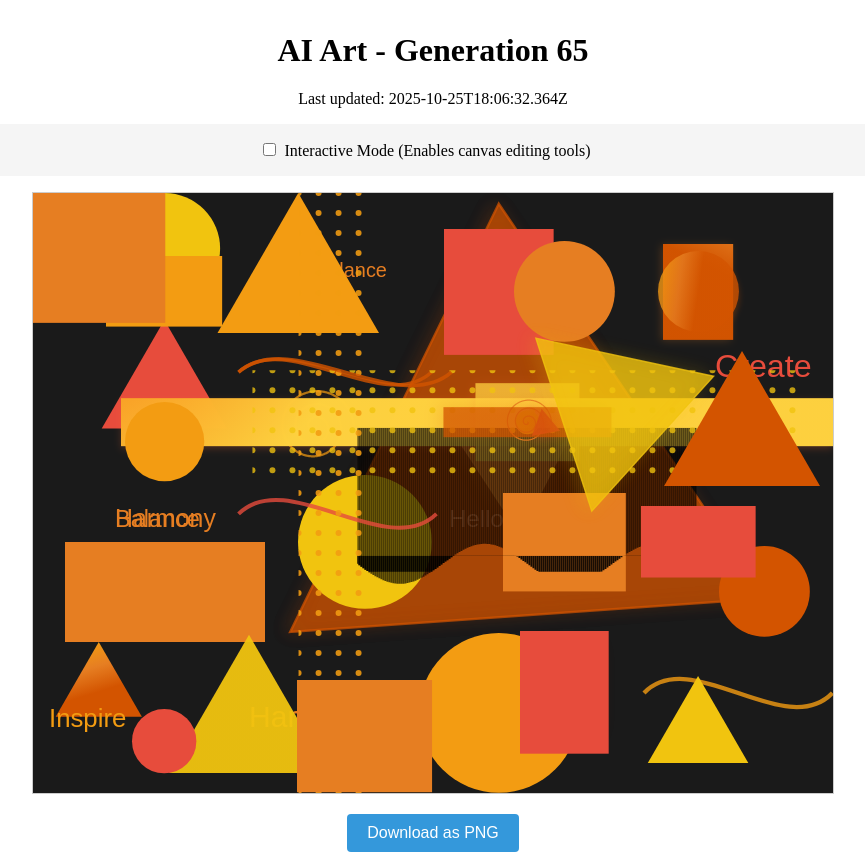
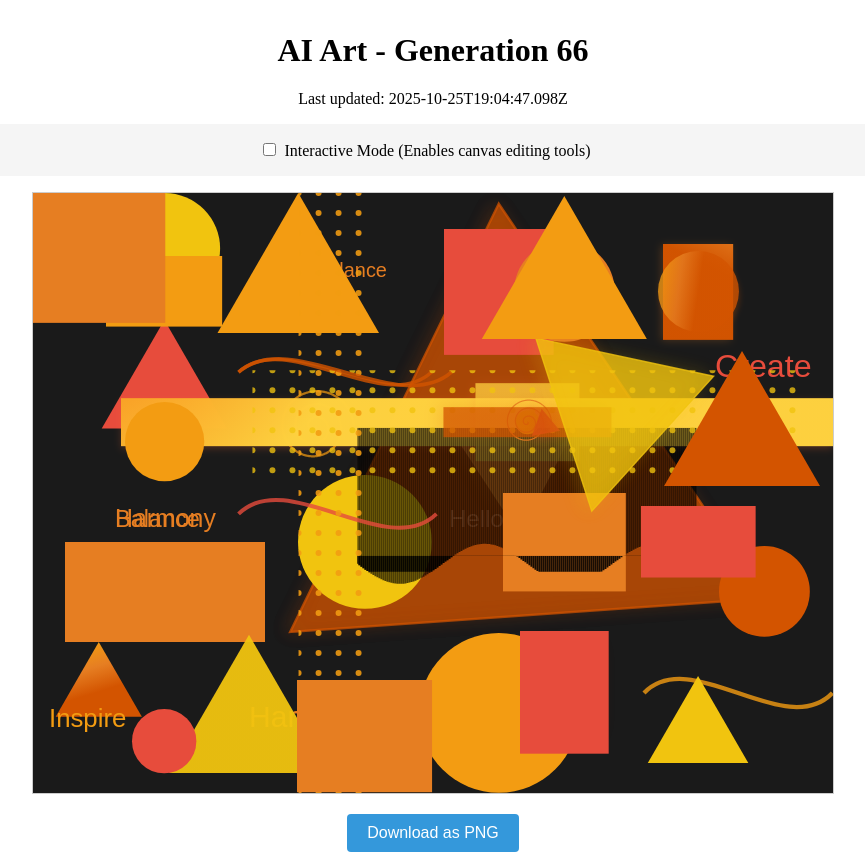
Before and after one commit to mcclowes/ai-art, a React (Vite) app: page / in a window 1280 px wide. Shown: the whole page, without its empty margins (207-1072 px from the left). Built offline with nearby package versions, Linux system fonts and the light colour scheme.

Commit message:
Improve artwork - Generation 66

```diff
--- a/src/artwork-state.ts
+++ b/src/artwork-state.ts
@@ -683,9 +683,17 @@ export const artworkState: ArtworkState = {
       "height": 112.2004818440422,
       "fillStyle": "#e67e22",
       "id": "element_1761415592364"
+    },
+    {
+      "type": "triangle",
+      "x": 531.3135733403498,
+      "y": 98.31357334034975,
+      "size": 95.31357334034975,
+      "fillStyle": "#f39c12",
+      "id": "triangle_1761419087098"
     }
   ],
-  "generation": 65,
-  "lastUpdated": "2025-10-25T18:06:32.364Z",
+  "generation": 66,
+  "lastUpdated": "2025-10-25T19:04:47.098Z",
   "cycleStarted": "2025-10-23T02:33:03.243Z"
 };
```
